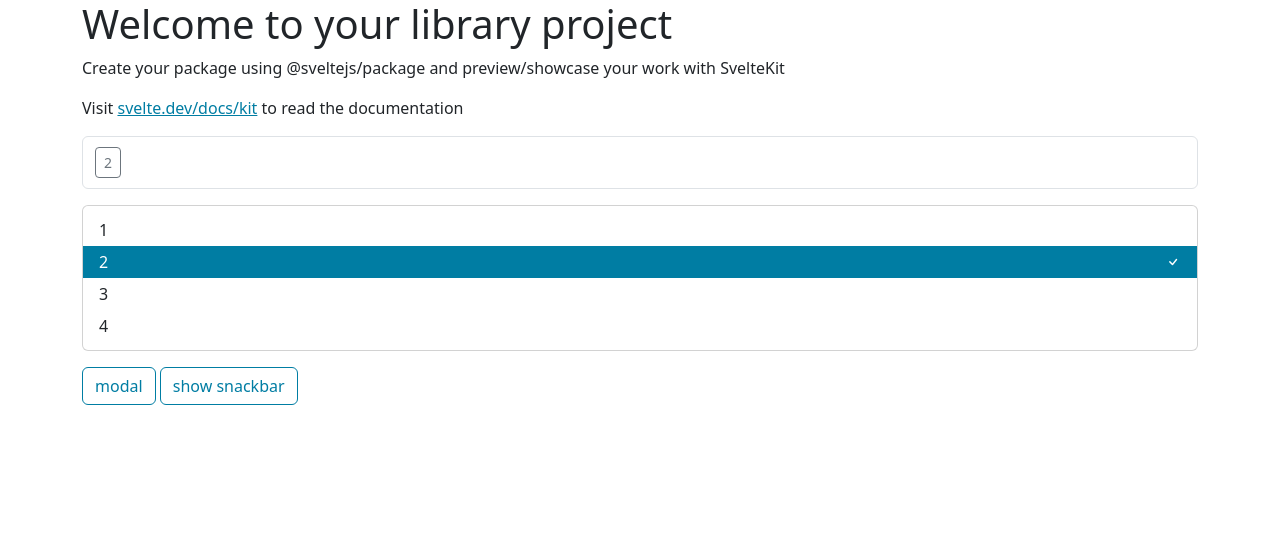
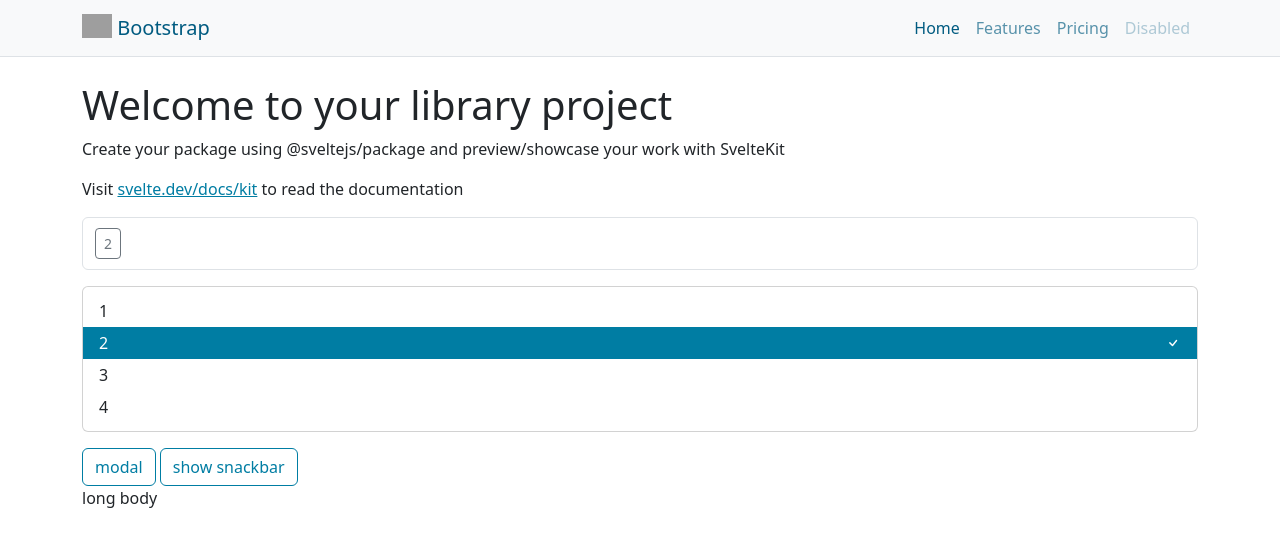
Before and after one commit to remoon-net/bootstrap, a SvelteKit app: page / in a window 1280 px wide. Shown: the top 546 px of the page. Built offline with nearby package versions, Linux system fonts and the light colour scheme; grey boxes are pictures that could not be loaded.

Commit message:
添加 TopHeader 演示

```diff
--- /dev/null
+++ b/src/lib/LongBody.svelte
@@ -0,0 +1,51 @@
+long body
+<br />
+<br />
+<br />
+<br />
+<br />
+<br />
+<br />
+<br />
+<br />
+<br />
+<br />
+<br />
+<br />
+<br />
+<br />
+<br />
+<br />
+<br />
+<br />
+<br />
+<br />
+<br />
+<br />
+<br />
+<br />
+<br />
+<br />
+<br />
+<br />
+<br />
+<br />
+<br />
+<br />
+<br />
+<br />
+<br />
+<br />
+<br />
+<br />
+<br />
+<br />
+<br />
+<br />
+<br />
+<br />
+<br />
+<br />
+<br />
+<br />
+end
--- a/src/routes/+page.svelte
+++ b/src/routes/+page.svelte
@@ -4,12 +4,16 @@
 	let values = $state(['2'])
 
 	import { getSnackbarShow } from '$lib/Snackbar.svelte'
-
 	const showSnackbar = getSnackbarShow()
 	let count = $state(0)
+
+	import TopHeader from './top-header.svelte'
+	import LongBody from '$lib/LongBody.svelte'
 </script>
 
-<div class="container">
+<TopHeader></TopHeader>
+
+<div class="container my-4">
 	<h1>Welcome to your library project</h1>
 	<p>Create your package using @sveltejs/package and preview/showcase your work with SvelteKit</p>
 	<p>
@@ -31,6 +35,9 @@
 	>
 		show snackbar
 	</button>
+	<div>
+		<LongBody></LongBody>
+	</div>
 </div>
 
 <div class="modal fade" id="modal" tabindex="-1" use:modal>
@@ -41,57 +48,7 @@
 				<button type="button" class="btn-close" data-bs-dismiss="modal" aria-label="Close"></button>
 			</div>
 			<div class="modal-body">
-				modal body
-				<br />
-				<br />
-				<br />
-				<br />
-				<br />
-				<br />
-				<br />
-				<br />
-				<br />
-				<br />
-				<br />
-				<br />
-				<br />
-				<br />
-				<br />
-				<br />
-				<br />
-				<br />
-				<br />
-				<br />
-				<br />
-				<br />
-				<br />
-				<br />
-				<br />
-				<br />
-				<br />
-				<br />
-				<br />
-				<br />
-				<br />
-				<br />
-				<br />
-				<br />
-				<br />
-				<br />
-				<br />
-				<br />
-				<br />
-				<br />
-				<br />
-				<br />
-				<br />
-				<br />
-				<br />
-				<br />
-				<br />
-				<br />
-				<br />
-				end
+				<LongBody></LongBody>
 			</div>
 			<div class="modal-footer">
 				<button type="button" class="btn btn-secondary" data-bs-dismiss="modal">close</button>
--- /dev/null
+++ b/src/routes/top-header.svelte
@@ -0,0 +1,58 @@
+<script lang="ts">
+	import { offcanvas } from '../lib/actions/offcanvas.js'
+	const {} = $props()
+	import LongBody from '../lib/LongBody.svelte'
+</script>
+
+<!-- <div class="header-placeholder" style="height: {56}px;"></div> -->
+<header class="border-bottom">
+	<nav class="navbar navbar-expand-lg bg-body-tertiary">
+		<div class="container">
+			<a class="navbar-brand" href="#">
+				<img
+					src="https://getbootstrap.com/docs/5.3/assets/brand/bootstrap-logo.svg"
+					alt="Logo"
+					width="30"
+					height="24"
+					class="d-inline-block align-text-top"
+				/>
+				Bootstrap
+			</a>
+			<button
+				class="navbar-toggler"
+				type="button"
+				data-bs-toggle="collapse"
+				data-bs-target="#navbarNav"
+				aria-controls="navbarNav"
+				aria-expanded="false"
+				aria-label="Toggle navigation"
+			>
+				<i class="bi bi-three-dots"></i>
+			</button>
+			<div class="collapse navbar-collapse justify-content-end" id="navbarNav">
+				<ul class="navbar-nav">
+					<li class="nav-item">
+						<a class="nav-link active" aria-current="page" href="#">Home</a>
+					</li>
+					<li class="nav-item">
+						<a class="nav-link" href="#">Features</a>
+					</li>
+					<li class="nav-item">
+						<a class="nav-link" href="#">Pricing</a>
+					</li>
+					<li class="nav-item">
+						<a class="nav-link disabled" aria-disabled="true">Disabled</a>
+					</li>
+				</ul>
+			</div>
+		</div>
+	</nav>
+</header>
+
+<style>
+	header {
+		position: sticky;
+		top: 0;
+		z-index: 99;
+	}
+</style>
```
